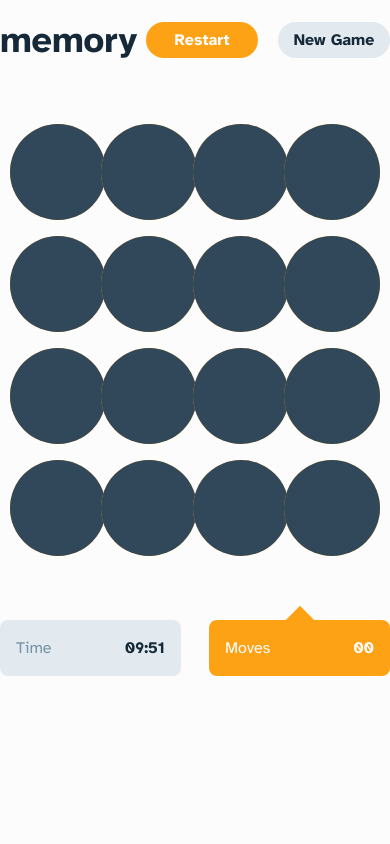
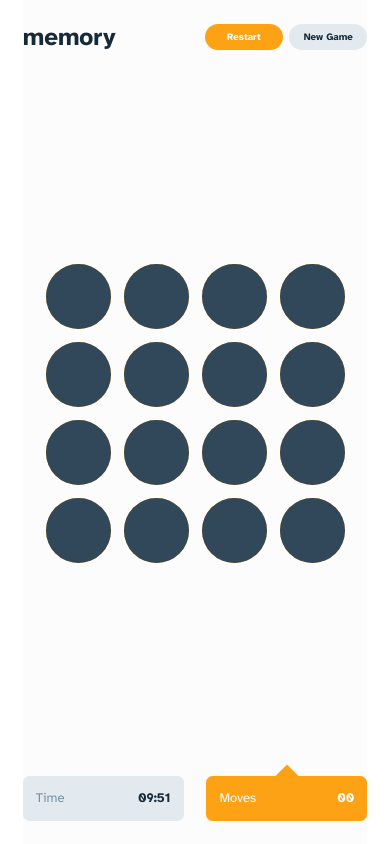
Before and after one commit to ameer005/memory-game, a React (Create React App) app: page / in a window 390 px wide. Both pictures are taken after a click on the button "Start Game". Built offline with nearby package versions, Linux system fonts and the light colour scheme.

Commit message:
added responsiveness

```diff
--- a/src/App.tsx
+++ b/src/App.tsx
@@ -1,4 +1,4 @@
-import React, { useState, FC } from "react";
+import React, { useState, FC, useEffect } from "react";
 import GameBoard from "./components/GameBorad/GameBoard";
 import StartNewGame from "./components/StartNewGame/StartNewGame";
 
@@ -7,7 +7,9 @@ const App: FC = () => {
   const [gridsize, setGridSize] = useState(4);
   return (
     <div>
-      {gameOn && <GameBoard gameOn={gameOn} setGameOn={setGameOn} />}
+      {gameOn && (
+        <GameBoard gameOn={gameOn} setGameOn={setGameOn} gridsize={gridsize} />
+      )}
       {!gameOn && (
         <StartNewGame
           setGameOn={setGameOn}
--- a/src/components/Footer/Footer.tsx
+++ b/src/components/Footer/Footer.tsx
@@ -11,26 +11,10 @@ const Footer: FC<FooterProps> = ({ moves, setTime }) => {
 
   let timer: NodeJS.Timer;
 
-  // useEffect(() => {
-  //   timer = setInterval(() => {
-  //     setSeconds((prev) => prev + 1);
+  // `${String(minutes).padStart(2, "0")}:${String(seconds).padStart(2, "0")}`
 
-  //     if (seconds === 59) {
-  //       setMinutes((prev) => prev + 1);
-  //       setSeconds(0);
-  //     }
-  //   }, 1000);
-
-  //   setTime(
-  //     `${String(minutes).padStart(2, "0")}:${String(seconds).padStart(2, "0")}`
-  //   );
-
-  //   return () => {
-  //     clearInterval(timer);
-  //   };
-  // });
   return (
-    <main className="flex items-center gap-7">
+    <main className="flex items-center gap-7 w-full max-w-[32rem]">
       <div className="flex-1 flex items-center justify-between bg-customGrey2/40 px-4 py-5 rounded-lg">
         <div className="text-customBlue2">Time</div>
         <div className="text-secondary font-bold">09:51</div>
--- a/src/components/GameBoardBody/GameBoardBody.tsx
+++ b/src/components/GameBoardBody/GameBoardBody.tsx
@@ -4,6 +4,7 @@ interface GameBoardBodyProps {
   activeCards: number[];
   foundPairs: number[];
   board: number[];
+  gridsize: number;
   revealValue: (index: number) => void;
 }
 
@@ -12,14 +13,16 @@ const GameBoardBody: React.FC<GameBoardBodyProps> = ({
   foundPairs,
   revealValue,
   board,
+  gridsize,
 }) => {
   const renderCircleList = (): JSX.Element[] => {
     return board.map((value, index) => {
+      if (gridsize === 4) {
         return (
           <div
             onClick={() => revealValue(index)}
             key={index}
-          className={`flex justify-center items-center h-24 w-24  ${
+            className={`flex justify-center items-center h-24 w-24 md:h-20 md:w-20  ${
               foundPairs.includes(index)
                 ? "bg-customGrey2 cursor-auto"
                 : "bg-primary cursor-pointer"
@@ -34,11 +37,36 @@ const GameBoardBody: React.FC<GameBoardBodyProps> = ({
             {value}
           </div>
         );
+      } else {
+        return (
+          <div
+            onClick={() => revealValue(index)}
+            key={index}
+            className={`flex justify-center items-center h-16 w-16 md:h-14 md:w-14  ${
+              foundPairs.includes(index)
+                ? "bg-customGrey2 cursor-auto"
+                : "bg-primary cursor-pointer"
+            } rounded-full text-xl font-bold text-neutral2 relative
+          after:absolute after:w-full after:h-full after:rounded-full after:bg-secondaryLight ${
+            activeCards.includes(index) || foundPairs.includes(index)
+              ? "after:scale-0 "
+              : "after:scale-100"
+          }
+          after:transition-all after:duration-300`}
+          >
+            {value}
+          </div>
+        );
+      }
     });
   };
 
   return (
-    <main className="px-5 mb-16 grid grid-cols-4 gap-4 justify-items-center">
+    <main
+      className={`px-5 md:px-0 grid ${
+        gridsize === 4 ? "grid-cols-4 gap-4" : "grid-cols-6 gap-3"
+      }   justify-items-center`}
+    >
       {renderCircleList()}
     </main>
   );
--- a/src/components/GameBorad/GameBoard.tsx
+++ b/src/components/GameBorad/GameBoard.tsx
@@ -6,21 +6,31 @@ import Footer from "../Footer/Footer";
 import GameBoardBody from "../GameBoardBody/GameBoardBody";
 import ModalGameOver from "../ModalGameOver/ModalGameOver";
 
-import { fourByFour } from "../../utils/boardArray";
+import { fourByFour, sixBysix } from "../../utils/boardArray";
 
 interface GameBoard {
   gameOn: boolean;
   setGameOn: React.Dispatch<React.SetStateAction<boolean>>;
+  gridsize: number;
 }
 
-const GameBoard: FC<GameBoard> = ({ gameOn, setGameOn }) => {
-  const [board, setBord] = React.useState([...fourByFour, ...fourByFour]);
+const GameBoard: FC<GameBoard> = ({ gameOn, setGameOn, gridsize }) => {
+  const [board, setBord] = React.useState<number[]>([
+    ...fourByFour,
+    ...fourByFour,
+  ]);
   const [activeCards, setActiveCards] = useState<number[]>([]);
   const [foundPairs, setFoundPairs] = useState<number[]>([]);
   const [moves, setMoves] = useState(0);
   const [gameOver, setGameOver] = useState(false);
+  const [time, setTime] = useState("");
 
-  const [time, setTime] = useState("");
+  console.log(gameOn);
+
+  useEffect(() => {
+    if (gridsize === 4) setBord([...fourByFour, ...fourByFour]);
+    else setBord([...sixBysix, ...sixBysix]);
+  }, []);
 
   // game over logic
   useEffect(() => {
@@ -64,20 +74,25 @@ const GameBoard: FC<GameBoard> = ({ gameOn, setGameOn }) => {
   };
 
   return (
-    <main className="flex flex-col gap-16 min-h-screen bg-neutral2  justify-start items-center py-5">
+    <main className="flex flex-col justify-between min-h-screen bg-neutral2  items-center py-5 lg:py-7 mx-7">
       <Header restartGame={restartGame} setGameOn={setGameOn} />
-      <section>
+
       <GameBoardBody
         revealValue={revealValue}
         foundPairs={foundPairs}
         activeCards={activeCards}
         board={board}
+        gridsize={gridsize}
       />
       <Footer setTime={setTime} moves={moves} />
-      </section>
 
       {gameOver && (
-        <ModalGameOver time={time} restartGame={restartGame} moves={moves} />
+        <ModalGameOver
+          setGameOn={setGameOn}
+          time={time}
+          restartGame={restartGame}
+          moves={moves}
+        />
       )}
     </main>
   );
--- a/src/components/Header/Header.tsx
+++ b/src/components/Header/Header.tsx
@@ -9,17 +9,19 @@ const Header: React.FC<HeaderProps> = ({ restartGame, setGameOn }) => {
   return (
     <main className="w-full max-w-[75rem]">
       <section className="flex justify-between items-center">
-        <h1 className="text-secondary font-bold text-4xl">memory</h1>
-        <div className="flex items-center gap-5">
+        <h1 className="text-secondary font-bold text-4xl md:text-3xl">
+          memory
+        </h1>
+        <div className="flex items-center gap-5 md:gap-2">
           <button
             onClick={() => restartGame()}
-            className="bg-customGrey2/40 text-neutral2 font-bold bg-primary py-[10px] rounded-full w-[7rem] hover:bg-primaryLight ut-animation"
+            className="bg-customGrey2/40 md:text-xs text-neutral2 font-bold bg-primary py-[10px] md:py-2 rounded-full w-[7rem] md:w-[6rem] hover:bg-primaryLight ut-animation"
           >
             Restart
           </button>
           <button
             onClick={() => setGameOn(false)}
-            className="text-secondary font-bold bg-customGrey2/40 py-[10px] rounded-full w-[7rem] hover:bg-customBlue hover:text-neutral2 ut-animation"
+            className="text-secondary md:text-xs font-bold bg-customGrey2/40 py-[10px] md:py-2 rounded-full w-[7rem] md:w-[6rem] hover:bg-customBlue hover:text-neutral2 ut-animation"
           >
             New Game
           </button>
--- a/src/components/ModalGameOver/ModalGameOver.tsx
+++ b/src/components/ModalGameOver/ModalGameOver.tsx
@@ -5,12 +5,14 @@ interface ModalGameOver {
   moves: number;
   restartGame: () => void;
   time: string;
+  setGameOn: React.Dispatch<React.SetStateAction<boolean>>;
 }
 
 const ModalGameOver: React.FC<ModalGameOver> = ({
   moves,
   restartGame,
   time,
+  setGameOn,
 }) => {
   return ReactDom.createPortal(
     <main
@@ -19,7 +21,7 @@ const ModalGameOver: React.FC<ModalGameOver> = ({
     >
       <div
         // onClick={(e) => e.stopPropagation()}
-        className="bg-neutral2 rounded-xl text-neutralMain w-full max-w-[40rem] font-normal text-xs px-10 py-12"
+        className="bg-neutral2 rounded-xl text-neutralMain w-full max-w-[40rem] font-normal text-xs px-10 py-12 mx-4"
       >
         <header className="flex flex-col gap-1 items-center mb-8">
           <div className="text-4xl font-bold text-secondary">You did it!</div>
@@ -31,27 +33,42 @@ const ModalGameOver: React.FC<ModalGameOver> = ({
         {/* section stats */}
         <section className="flex flex-col gap-5 mb-10">
           <div className="flex items-center justify-between bg-customGrey2/40 px-8 py-5 font-bold rounded-lg">
-            <div className="text-xl text-customBlue2">Time Elapsed</div>
-            <div className="text-3xl text-secondaryLight">{time}</div>
+            <div className="text-xl md:text-base text-customBlue2">
+              Time Elapsed
+            </div>
+            <div className="text-3xl md:text-xl text-secondaryLight">
+              {time}
+            </div>
           </div>
           <div className="flex items-center justify-between bg-customGrey2/40 px-8 py-5 font-bold rounded-lg">
-            <div className="text-xl text-customBlue2">Moves Taken</div>
-            <div className="text-3xl text-secondaryLight">{`${String(
+            <div className="text-xl md:text-base text-customBlue2">
+              Moves Taken
+            </div>
+            <div className="text-3xl md:text-xl text-secondaryLight">{`${String(
               moves
             ).padStart(2, "0")} Moves`}</div>
           </div>
         </section>
 
         {/* Sections Buttons */}
-        <section className="flex gap-4 text-xl">
+        <section className="flex gap-4 text-xl md:text-base">
           <button
             onClick={() => restartGame()}
             className="flex-1 text-neutral2 font-bold bg-primary py-3 rounded-full hover:bg-primaryLight ut-animation"
           >
             Restart
           </button>
-          <button className="flex-1 text-secondaryLight font-bold bg-customGrey2/40 py-3 rounded-full hover:bg-customBlue hover:text-neutral2 ut-animation">
+          <button
+            onClick={() => setGameOn(false)}
+            className="flex-1 md:hidden text-secondaryLight font-bold bg-customGrey2/40 py-3 rounded-full hover:bg-customBlue hover:text-neutral2 ut-animation"
+          >
             Set Up New Game
+          </button>
+          <button
+            onClick={() => setGameOn(false)}
+            className="flex-1 hidden md:block text-secondaryLight font-bold bg-customGrey2/40 py-3 rounded-full hover:bg-customBlue hover:text-neutral2 ut-animation"
+          >
+            New Game
           </button>
         </section>
       </div>
--- a/src/style/index.css
+++ b/src/style/index.css
@@ -16,7 +16,7 @@
     font-family: "Atkinson Hyperlegible", sans-serif;
     font-weight: 400;
     line-height: 1;
-    min-height: 100vh;
+    height: 100vh;
   }
 }
 
@@ -28,3 +28,17 @@
   @apply relative after:absolute after:top-0 after:left-[50%] after:w-5 after:h-5 after:bg-primary
   after:-translate-y-[50%] after:-translate-x-[50%] after:rotate-45;
 }
+
+/* 700px */
+@media only screen and (max-width: 44em) {
+  html {
+    font-size: 87.5%;
+  }
+}
+
+/* 450 */
+@media only screen and (max-width: 28em) {
+  html {
+    font-size: 81.25%;
+  }
+}
--- a/src/utils/boardArray.ts
+++ b/src/utils/boardArray.ts
@@ -1 +1,5 @@
 export const fourByFour = [1, 2, 3, 4, 5, 6, 7, 8];
+
+export const sixBysix = [
+  1, 2, 3, 4, 5, 6, 7, 8, 9, 10, 11, 12, 13, 14, 15, 16, 17, 18,
+];
--- a/tailwind.config.js
+++ b/tailwind.config.js
@@ -2,6 +2,17 @@
 module.exports = {
   content: ["./src/**/*.{js,jsx,ts,tsx}"],
   theme: {
+    screens: {
+      "2xl": { max: "1535px" },
+
+      xl: { max: "1279px" },
+
+      lg: { max: "700px" },
+
+      md: { max: "450px" },
+
+      sm: { max: "300px" },
+    },
     extend: {
       colors: {
         primary: "rgb(253, 162, 20)",
```
Also changed, not shown: src/components/GameBoardBody/BoardItem.tsx (deleted, +0 -27 lines). Lines whose indentation alone changed are shown as unchanged.
